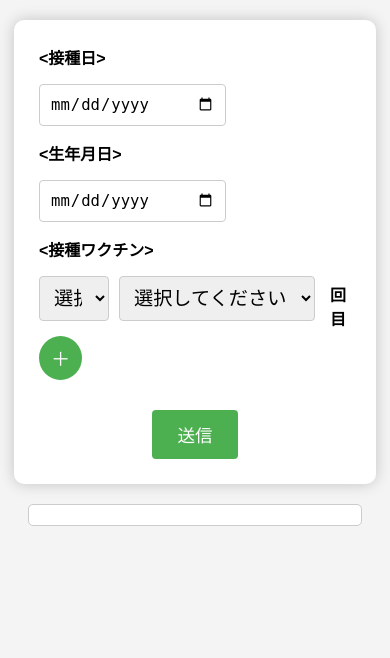
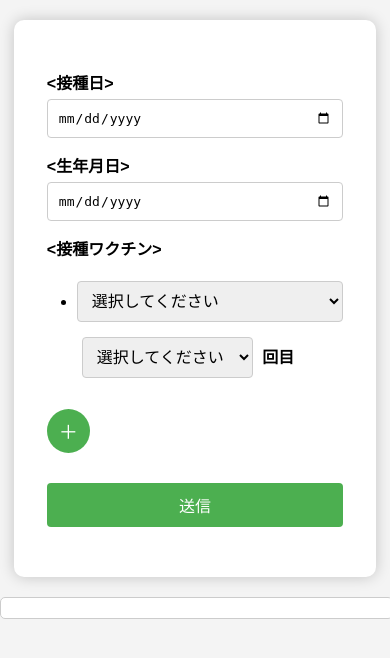
Before and after one commit to K-chiro/vaccine-checker, a Flask app: page / in a window 390 px wide. Shown: the part 112-770 px from the top of the page. Run offline with Flask 3, Linux system fonts and the light colour scheme.

Commit message:
9/29頑張ったやつ

```diff
--- a/app/static/vaccine.css
+++ b/app/static/vaccine.css
@@ -4,6 +4,40 @@
   margin: 0;
   padding: 0;
   background-color: #f4f4f4;
+}
+
+form {
+  width: 80%;
+}
+
+label {
+  display: inline-block;
+  width: 150px;
+  font-weight: bold;
+  margin-bottom: 15px;
+}
+
+ul {
+  list-style-position: outside; /* マーカーを内側に配置 */
+  padding-left: 30px;
+}
+
+li {
+  margin: 0;
+  padding: 0;
+  list-style-type: disc; /* 箇条書きの点を表示 */
+}
+
+input[type="date"],
+select {
+  padding: 10px;
+  width: 60%;
+  max-width: 300px;
+  margin-bottom: 15px;
+  border: 1px solid #ccc;
+  border-radius: 4px;
+  box-sizing: border-box;
+  font-size: 1.2em;
 }
 
 .header {
@@ -18,7 +52,8 @@
   font-size: 1.8em;
 }
 
-form {
+#form-container{
+  display: flex;
   background-color: white;
   padding: 25px;
   margin: 20px auto;
@@ -26,52 +61,23 @@
   max-width: 1000px;
   box-shadow: 0 0 15px rgba(0, 0, 0, 0.2);
   border-radius: 10px;
+  justify-content: center;
 }
 
-label {
-  display: inline-block;
-  width: 150px;
-  font-weight: bold;
-  margin-bottom: 15px;
+.select-vaccine-counts{
+  width: 300px;
+  padding-left: 5px;
+  padding-right: 5px;
+  align-items: center;     /* 垂直方向に中央揃え */
 }
 
-input[type="date"],
-select {
-  padding: 10px;
-  width: 60%;
-  max-width: 300px;
-  margin-bottom: 15px;
-  border: 1px solid #ccc;
-  border-radius: 4px;
-  box-sizing: border-box;
-  font-size: 1.2em;
-}
-
-.vaccine-row {
-  display: flex;
-  align-items: center;
-  justify-content: flex-start; /* スタートに揃える */
-  gap: 10px; /* セレクトボックスと「回目」の間に適切なスペースを確保 */
-  width: auto; /* 幅の自動調整 */
-  max-width: 500px;
-}
-
-.select-vacctine-counts {
-  display: flex;
-  align-items: center;
-  gap: 5px; /* 「回目」とセレクトボックスの間にスペースを追加 */
-}
-
-.select-vacctine-counts select {
-  margin-right: 5px;
+.select-vaccine-counts select{
   width: auto;
 }
 
-span {
+.select-vaccine-counts span{
   font-weight: bold;
-  margin-left: 5px;
-  margin-right: 5px;
-  display: inline;
+  padding-left: 5px;
 }
 
 /* 送信ボタン */
@@ -126,14 +132,49 @@
   max-width: 1000px;
 }
 
+/* モバイル対応スタイル */
 @media (max-width: 768px) {
+  form {
+    width: 95%;
+    padding: 15px;
+    margin: 10px auto;
+  }
+
+  label {
+    width: 100%; /* ラベルを全幅に */
+    margin-bottom: 5px;
+  }
+
+  input[type="date"],
+  select {
+    width: 100%; /* 入力フィールドを全幅に */
+    font-size: 1em;
+  }
+
+  .vaccine-row {
+    flex-direction: column; /* モバイルでは縦方向に並べる */
+    align-items: flex-start;
+    gap: 5px;
+    width: 100%;
+  }
+
+  button[type="submit"] {
+    font-size: 1em;
+    padding: 10px 20px;
+    width: 100%;
+  }
+
   #checklist-container {
+    width: 95%; /* モバイルで幅を調整 */
     padding: 10px;
-      font-size: 12px;
   }
 
   #checklist-container input[type="checkbox"] {
     transform: scale(1.2);  /* 小さな画面では少し小さめに */
+  }
+
+  table {
+    font-size: 14px; /* 表のフォントサイズを小さくする */
   }
 }
 
@@ -165,7 +206,6 @@
   background-color: #f1f1f1;
 }
 
-
 /* 警告メッセージのスタイル */
 .warning-message {
   color: #ff0000;
@@ -177,8 +217,6 @@
   border: 1px solid #ff0000;
   border-radius: 5px;
 }
-
-
 
 /* エラーメッセージ */
 #error-birthdate {
--- a/app/templates/index.html
+++ b/app/templates/index.html
@@ -14,7 +14,7 @@
       <h2>ワクチン接種管理（0歳~2歳用）</h2>
     </div>
   </header>
-
+  <div id="form-container">
     <form id="vaccine-form">
       <div>
         <label for="vaccination-date"><接種日></label>
@@ -27,25 +27,28 @@
       </div>
 
       <div class="select-vaccines" id="select-vaccines">
-      <label for="select-vacctine"><接種ワクチン></label>
-      <div id="vaccine-entry">
+        <label for="entries"><接種ワクチン></label>
+        <ul class="entries" id="entries">
+          <li id="vaccine-entry" class="vaccine-entry">
             <div class="vaccine-row">
-          <select id="select-vacctine" name="select-vacctine">
+              <select id="select-vaccine-1">
                 <option value="none">選択してください</option>
               </select>
 
-          <div class="select-vacctine-counts">
-            <select id="select-vacctine-counts" name="select-vacctine-counts">
+              <div class="select-vaccine-counts">
+                <select id="select-vaccine-counts-1">
                   <option value="none">選択してください</option>
                 </select>
                 <span>回目</span>
               </div>
             </div>
-      </div>
+          </li>
+        </ul>
       </div>
       <button type="button" id="add-vaccine">＋</button>
       <button type="submit">送信</button>
     </form>
+  </div>
 
   <!-- 結果表示エリア -->
   <div class="result" id="result" >
```
Also changed, not shown: app/static/vaccine.js (+16 -10 lines). Lines whose indentation alone changed are shown as unchanged.
